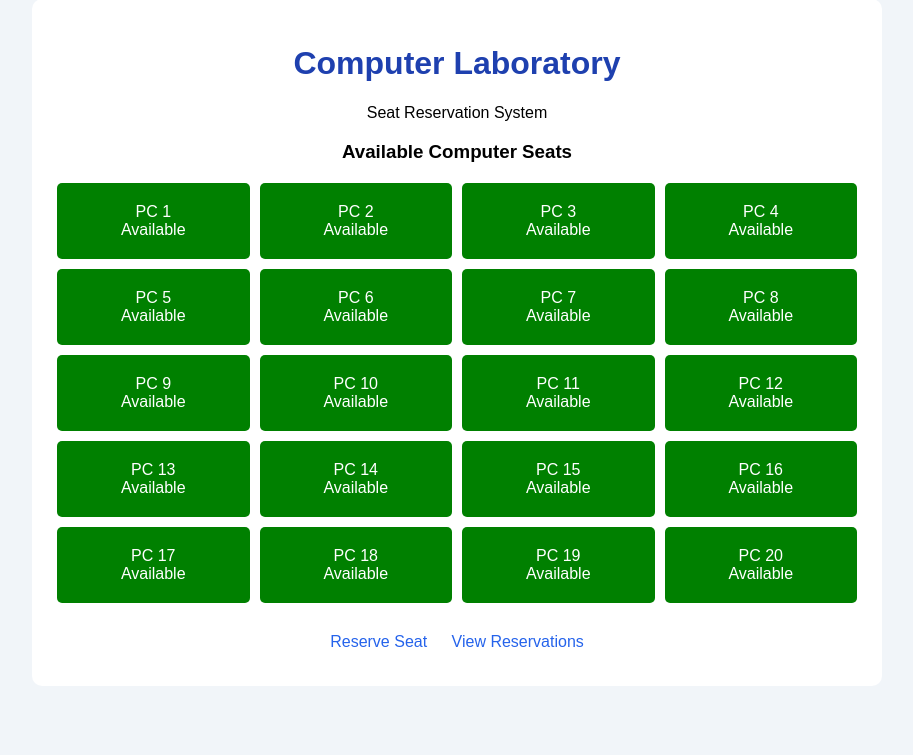
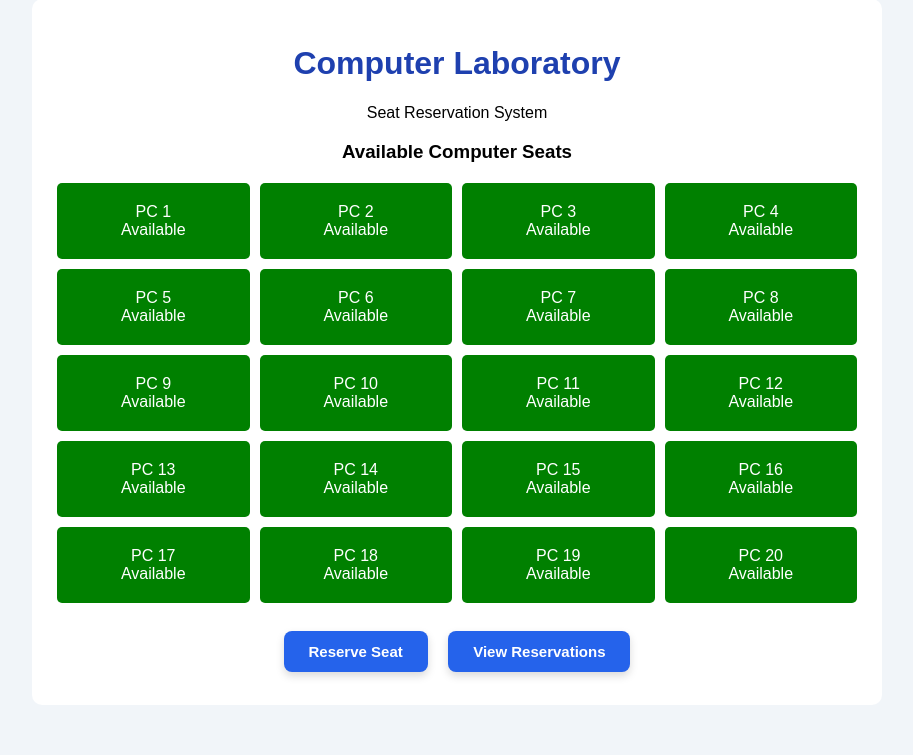
Before and after one commit to Dadk252/Codings, a PHP site: page / in a window 1280 px wide. Shown: the part 51-806 px from the top of the page, without its empty margins (183-1096 px from the left). Before the commit the page ends 737 px from the top, so only its background shows below. Run offline with PHP 8.4, Linux system fonts and the light colour scheme.

Commit message:
changed name and code

```diff
--- a/index.php
+++ b/index.php
@@ -12,7 +12,7 @@ $reservations = $_SESSION["reservations"];
 <!DOCTYPE html>
 <html>
 <head>
-    <title>Computer Laboratory</title>
+    <title>COMPUTER LABORATORY SEAT RESERVATION SYSTEM</title>
     <link rel="stylesheet" href="style.css">
 </head>
 <body>
--- a/style.css
+++ b/style.css
@@ -76,3 +76,52 @@ th {
     background: #2563eb;
     color: white;
 }
+
+
+/* Enhanced Buttons */
+button, a {
+    display: inline-block;
+    background: #2563eb;
+    color: white;
+    padding: 12px 25px;
+    border: none;
+    border-radius: 8px;
+    text-decoration: none;
+    font-size: 15px;
+    font-weight: bold;
+    cursor: pointer;
+    transition: 0.3s ease;
+    box-shadow: 0 4px 8px rgba(0,0,0,0.15);
+}
+
+/* Hover Effect */
+button:hover, a:hover {
+    background: #1d4ed8;
+    transform: translateY(-3px);
+    box-shadow: 0 6px 12px rgba(0,0,0,0.2);
+}
+
+/* Click Effect */
+button:active, a:active {
+    transform: scale(0.96);
+}
+
+/* Reserve Button */
+button {
+    width: 90%;
+    margin-top: 15px;
+}
+
+/* Navigation Buttons */
+a {
+    margin: 8px;
+}
+
+/* Cancel Button */
+.cancel {
+    background: #dc2626;
+}
+
+.cancel:hover {
+    background: #b91c1c;
+}
```
